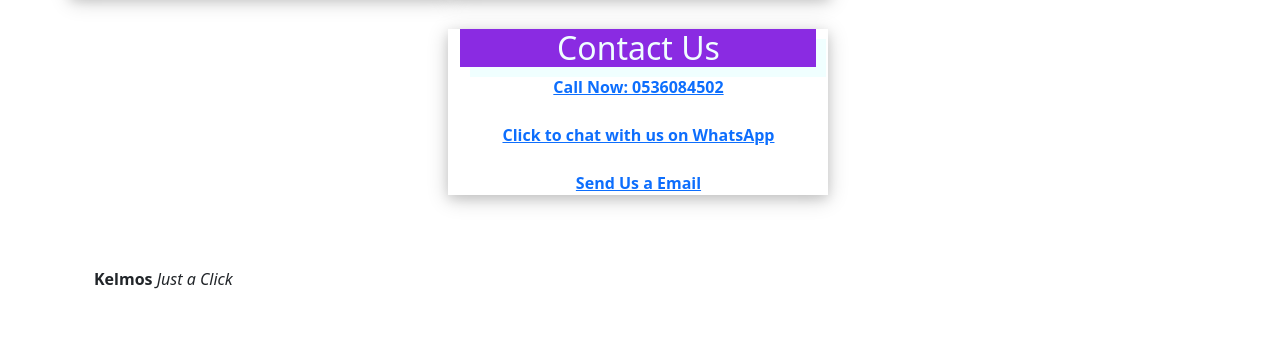
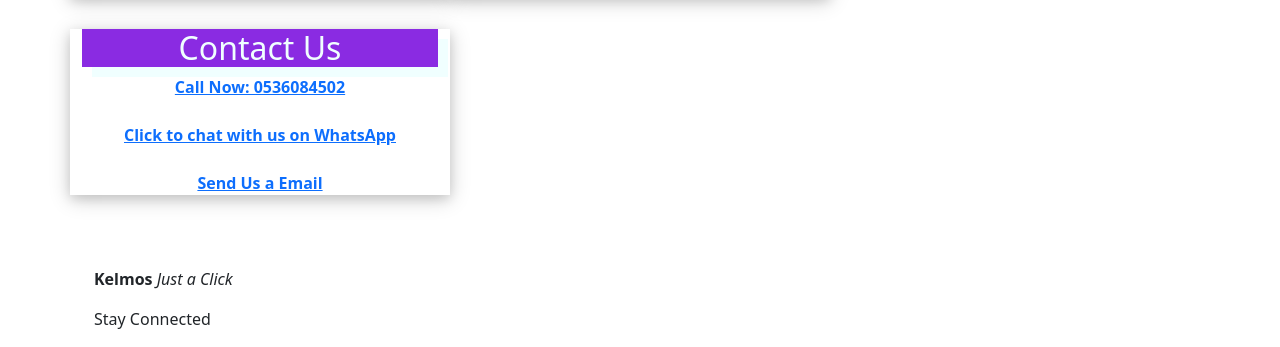
Before and after one commit to Qwakuben/Kelmos-Solutions, a plain HTML site: page index.html in a window 1280 px wide. Shown: the part 761-1108 px from the top of the page. Before the commit the page ends 1068 px from the top, so only its background shows below. Drawn offline with nearby package versions, Linux system fonts and the light colour scheme.

Commit message:
Add files via upload

```diff
--- a/index.html
+++ b/index.html
@@ -120,7 +120,7 @@
 
     <div class="container">
 <div class="row">
-  <div class="col-md-4" style="margin-left: 33.2%; box-shadow: 0 4px 20px 0 rgba(0, 0, 0, 0.2), 0 4px 10px 0 rgba(0, 0, 0, 0.10);">
+  <div class="col-md-4" style=" box-shadow: 0 4px 20px 0 rgba(0, 0, 0, 0.2), 0 4px 10px 0 rgba(0, 0, 0, 0.10);">
     <h1 class="h2">Contact Us</h1>
 <div style="text-align: center; font-weight: bold;">
   <a href="tel:0536084502">Call Now: 0536084502</a>
@@ -140,6 +140,7 @@
 
 <div class="container">
   <p><strong>Kelmos</strong> <i>Just a Click</i> </p>
+  <p>Stay Connected</p>
 </div>
 
 
```
